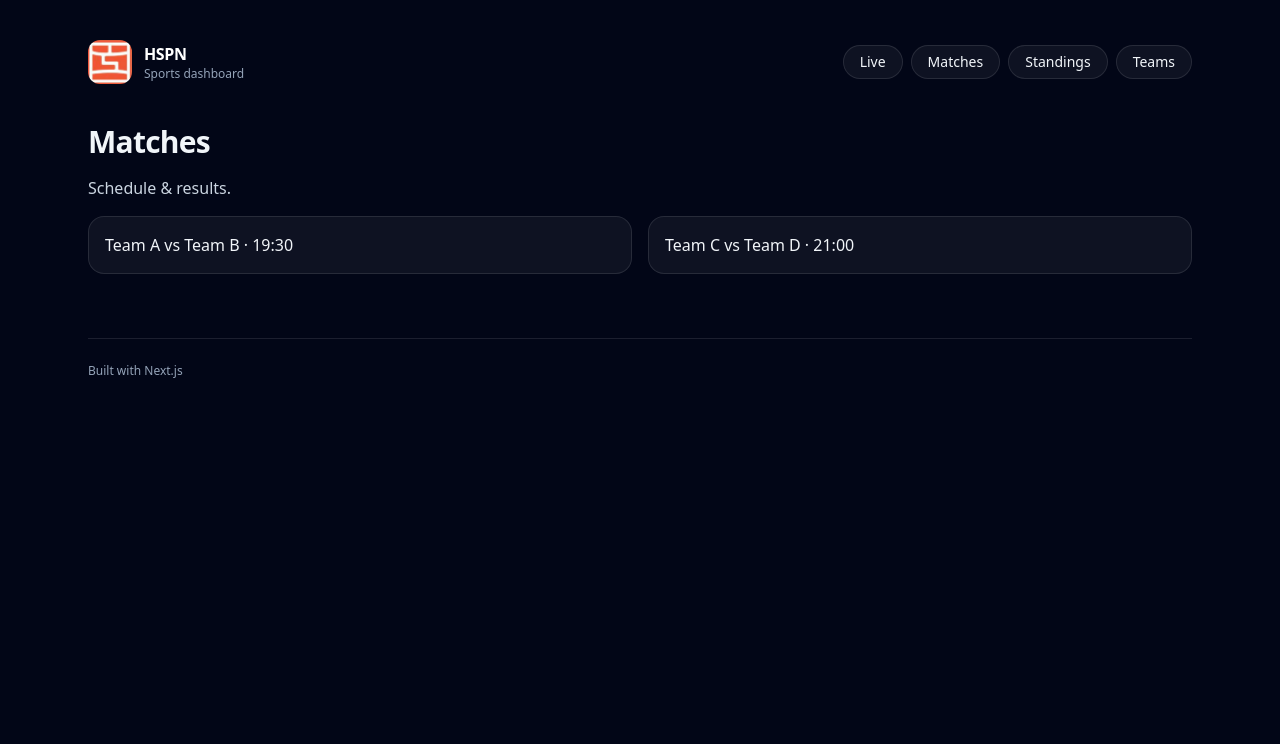
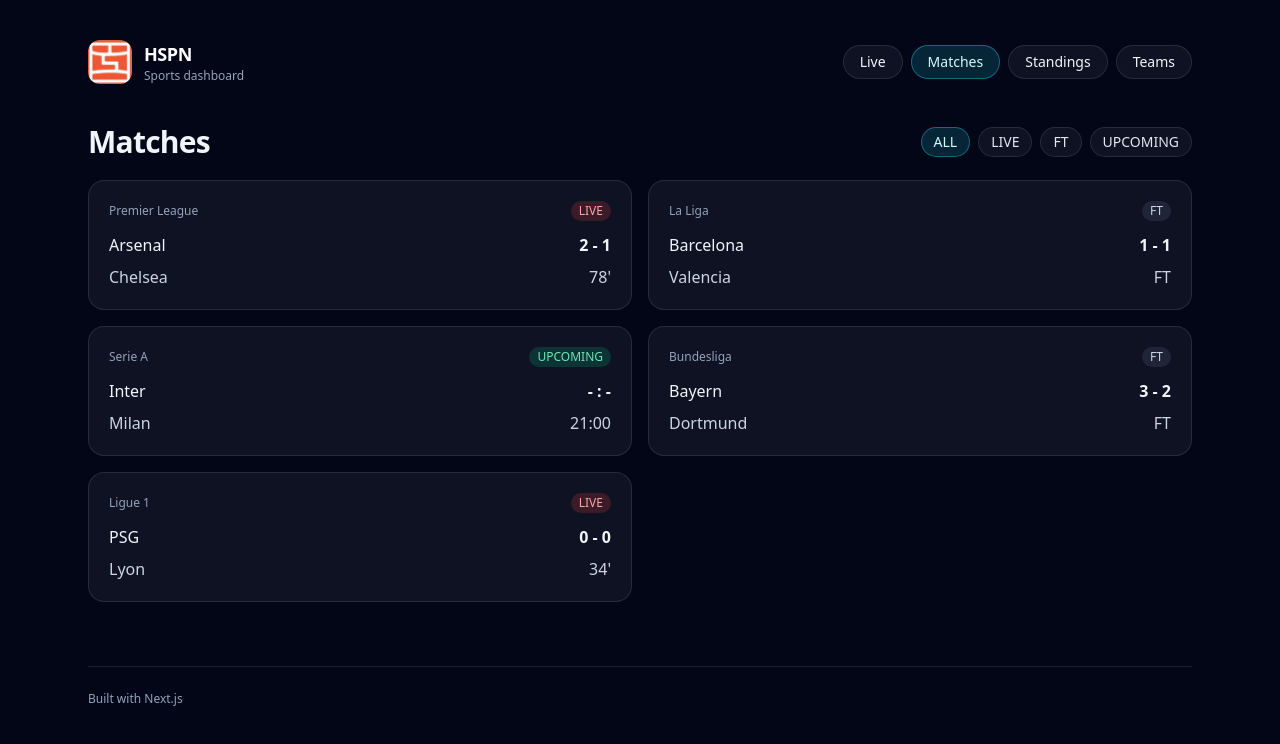
Before and after one commit to michaelfang1234/MichaelF, a Next.js app: page /matches in a window 1280 px wide. Shown: the top 744 px of the page. Built offline with nearby package versions, Linux system fonts and the light colour scheme.

Commit message:
Upgrade to advanced dynamic UI and smooth transitions

```diff
--- a/src/app/globals.css
+++ b/src/app/globals.css
@@ -17,3 +17,20 @@
 * {
   -webkit-tap-highlight-color: transparent;
 }
+
+.motion-safe {
+  will-change: transform, opacity;
+  transform: translateZ(0);
+  backface-visibility: hidden;
+}
+
+.card-hover {
+  transition: transform 220ms ease, opacity 220ms ease, background-color 220ms ease, border-color 220ms ease;
+}
+.card-hover:hover {
+  transform: translateY(-3px) scale(1.01);
+}
+
+.glass {
+  @apply border border-white/10 bg-white/5 backdrop-blur;
+}
--- a/src/app/layout.tsx
+++ b/src/app/layout.tsx
@@ -2,18 +2,12 @@
 import Link from "next/link";
 import "./globals.css";
 import PageTransition from "@/components/page-transition";
+import TopNav from "@/components/top-nav";
 
 export const metadata = {
   title: "HSPN",
   description: "HSPN sports dashboard",
 };
-
-const nav = [
-  { label: "Live", href: "/live" },
-  { label: "Matches", href: "/matches" },
-  { label: "Standings", href: "/standings" },
-  { label: "Teams", href: "/teams" },
-];
 
 export default function RootLayout({ children }: { children: React.ReactNode }) {
   return (
@@ -31,22 +25,11 @@
                 priority
               />
               <div>
-                <div className="text-4 font-semibold tracking-tight text-white">HSPN</div>
+                <div className="text-lg font-semibold tracking-tight text-white">HSPN</div>
                 <div className="text-xs text-slate-400">Sports dashboard</div>
               </div>
             </Link>
-
-            <nav className="hidden gap-2 sm:flex">
-              {nav.map((item) => (
-                <Link
-                  key={item.href}
-                  href={item.href}
-                  className="rounded-full border border-white/10 bg-white/5 px-4 py-1.5 text-sm text-slate-100 transition hover:bg-white/10"
-                >
-                  {item.label}
-                </Link>
-              ))}
-            </nav>
+            <TopNav />
           </header>
 
           <main className="mt-10">
--- a/src/app/live/page.tsx
+++ b/src/app/live/page.tsx
@@ -2,8 +2,8 @@
   return (
     <main className="space-y-4">
       <h1 className="text-3xl font-semibold tracking-tight">Live</h1>
-      <p className="text-slate-300">Live matches will appear here.</p>
-      <div className="rounded-2xl border border-white/10 bg-white/5 p-4">No live games right now.</div>
+      <div className="glass rounded-2xl p-4 card-hover">No live games right now.</div>
+      <div className="glass rounded-2xl p-4 card-hover">Tip: connect real API later for live updates.</div>
     </main>
   );
 }
--- a/src/app/matches/page.tsx
+++ b/src/app/matches/page.tsx
@@ -1,11 +1,80 @@
+"use client";
+
+import { useMemo, useState } from "react";
+import clsx from "clsx";
+
+type Status = "LIVE" | "FT" | "UPCOMING";
+
+const matches = [
+  { id: 1, league: "Premier League", home: "Arsenal", away: "Chelsea", score: "2 - 1", time: "78'", status: "LIVE" as Status },
+  { id: 2, league: "La Liga", home: "Barcelona", away: "Valencia", score: "1 - 1", time: "FT", status: "FT" as Status },
+  { id: 3, league: "Serie A", home: "Inter", away: "Milan", score: "- : -", time: "21:00", status: "UPCOMING" as Status },
+  { id: 4, league: "Bundesliga", home: "Bayern", away: "Dortmund", score: "3 - 2", time: "FT", status: "FT" as Status },
+  { id: 5, league: "Ligue 1", home: "PSG", away: "Lyon", score: "0 - 0", time: "34'", status: "LIVE" as Status },
+];
+
+const filters: ("ALL" | Status)[] = ["ALL", "LIVE", "FT", "UPCOMING"];
+
 export default function MatchesPage() {
+  const [filter, setFilter] = useState<"ALL" | Status>("ALL");
+
+  const list = useMemo(() => {
+    if (filter === "ALL") return matches;
+    return matches.filter((m) => m.status === filter);
+  }, [filter]);
+
   return (
-    <main className="space-y-4">
-      <h1 className="text-3xl font-semibold tracking-tight">Matches</h1>
-      <p className="text-slate-300">Schedule & results.</p>
+    <main className="space-y-5">
+      <div className="flex flex-wrap items-center justify-between gap-3">
+        <h1 className="text-3xl font-semibold tracking-tight">Matches</h1>
+
+        <div className="flex gap-2">
+          {filters.map((f) => (
+            <button
+              key={f}
+              onClick={() => setFilter(f)}
+              className={clsx(
+                "rounded-full border px-3 py-1 text-sm transition card-hover",
+                filter === f
+                  ? "border-cyan-400/40 bg-cyan-400/15 text-cyan-100"
+                  : "border-white/10 bg-white/5 text-slate-200 hover:bg-white/10"
+              )}
+            >
+              {f}
+            </button>
+          ))}
+        </div>
+      </div>
+
       <div className="grid gap-4 md:grid-cols-2">
-        <div className="rounded-2xl border border-white/10 bg-white/5 p-4">Team A vs Team B · 19:30</div>
-        <div className="rounded-2xl border border-white/10 bg-white/5 p-4">Team C vs Team D · 21:00</div>
+        {list.map((m) => (
+          <article key={m.id} className="glass card-hover rounded-2xl p-5">
+            <div className="mb-3 flex items-center justify-between text-xs text-slate-400">
+              <span>{m.league}</span>
+              <span
+                className={clsx(
+                  "rounded-full px-2 py-0.5",
+                  m.status === "LIVE" && "bg-red-500/20 text-red-300",
+                  m.status === "FT" && "bg-slate-500/20 text-slate-300",
+                  m.status === "UPCOMING" && "bg-emerald-500/20 text-emerald-300"
+                )}
+              >
+                {m.status}
+              </span>
+            </div>
+
+            <div className="space-y-2">
+              <div className="flex items-center justify-between">
+                <span>{m.home}</span>
+                <span className="font-semibold">{m.score}</span>
+              </div>
+              <div className="flex items-center justify-between text-slate-300">
+                <span>{m.away}</span>
+                <span>{m.time}</span>
+              </div>
+            </div>
+          </article>
+        ))}
       </div>
     </main>
   );
--- a/src/app/news/page.tsx
+++ b/src/app/news/page.tsx
@@ -2,8 +2,8 @@
   return (
     <main className="space-y-4">
       <h1 className="text-3xl font-semibold tracking-tight">News</h1>
-      <p className="text-slate-300">Latest updates.</p>
-      <div className="rounded-2xl border border-white/10 bg-white/5 p-4">Matchday 12 preview is out now.</div>
+      <div className="glass rounded-2xl p-4 card-hover">Matchday 12 preview released.</div>
+      <div className="glass rounded-2xl p-4 card-hover">Injury update: Squad depth tested.</div>
     </main>
   );
 }
--- a/src/app/players/page.tsx
+++ b/src/app/players/page.tsx
@@ -2,8 +2,8 @@
   return (
     <main className="space-y-4">
       <h1 className="text-3xl font-semibold tracking-tight">Players</h1>
-      <p className="text-slate-300">Player stats.</p>
-      <div className="rounded-2xl border border-white/10 bg-white/5 p-4">Top scorer: Alex · 12 goals</div>
+      <div className="glass rounded-2xl p-4 card-hover">Top scorer: Alex (12)</div>
+      <div className="glass rounded-2xl p-4 card-hover">Top assist: Ben (9)</div>
     </main>
   );
 }
--- a/src/app/standings/page.tsx
+++ b/src/app/standings/page.tsx
@@ -2,8 +2,9 @@
   return (
     <main className="space-y-4">
       <h1 className="text-3xl font-semibold tracking-tight">Standings</h1>
-      <p className="text-slate-300">League table.</p>
-      <div className="rounded-2xl border border-white/10 bg-white/5 p-4">1. HSPN FC · 28 pts</div>
+      <div className="glass rounded-2xl p-4 card-hover">1. HSPN FC — 28 pts</div>
+      <div className="glass rounded-2xl p-4 card-hover">2. Metro United — 26 pts</div>
+      <div className="glass rounded-2xl p-4 card-hover">3. City Blue — 24 pts</div>
     </main>
   );
 }
--- a/src/app/teams/page.tsx
+++ b/src/app/teams/page.tsx
@@ -2,8 +2,10 @@
   return (
     <main className="space-y-4">
       <h1 className="text-3xl font-semibold tracking-tight">Teams</h1>
-      <p className="text-slate-300">Browse teams.</p>
-      <div className="rounded-2xl border border-white/10 bg-white/5 p-4">HSPN United</div>
+      <div className="grid gap-4 md:grid-cols-2">
+        <div className="glass rounded-2xl p-4 card-hover">HSPN United</div>
+        <div className="glass rounded-2xl p-4 card-hover">North Stars</div>
+      </div>
     </main>
   );
 }
--- a/src/components/page-transition.tsx
+++ b/src/components/page-transition.tsx
@@ -8,7 +8,8 @@
     <motion.div
       initial={{ opacity: 0, y: 8, filter: "blur(4px)" }}
       animate={{ opacity: 1, y: 0, filter: "blur(0px)" }}
-      transition={{ duration: 0.28, ease: "easeOut" }}
+      transition={{ duration: 0.25, ease: "easeOut" }}
+      className="motion-safe"
     >
       {children}
     </motion.div>
--- /dev/null
+++ b/src/components/top-nav.tsx
@@ -0,0 +1,38 @@
+"use client";
+
+import Link from "next/link";
+import { usePathname } from "next/navigation";
+import clsx from "clsx";
+
+const nav = [
+  { label: "Live", href: "/live" },
+  { label: "Matches", href: "/matches" },
+  { label: "Standings", href: "/standings" },
+  { label: "Teams", href: "/teams" },
+];
+
+export default function TopNav() {
+  const pathname = usePathname();
+
+  return (
+    <nav className="hidden gap-2 sm:flex">
+      {nav.map((item) => {
+        const active = pathname === item.href;
+        return (
+          <Link
+            key={item.href}
+            href={item.href}
+            className={clsx(
+              "rounded-full border px-4 py-1.5 text-sm transition card-hover",
+              active
+                ? "border-cyan-400/40 bg-cyan-400/15 text-cyan-100"
+                : "border-white/10 bg-white/5 text-slate-100 hover:bg-white/10"
+            )}
+          >
+            {item.label}
+          </Link>
+        );
+      })}
+    </nav>
+  );
+}
```
Also changed, not shown: src/app/page.tsx (+4 -8 lines).
